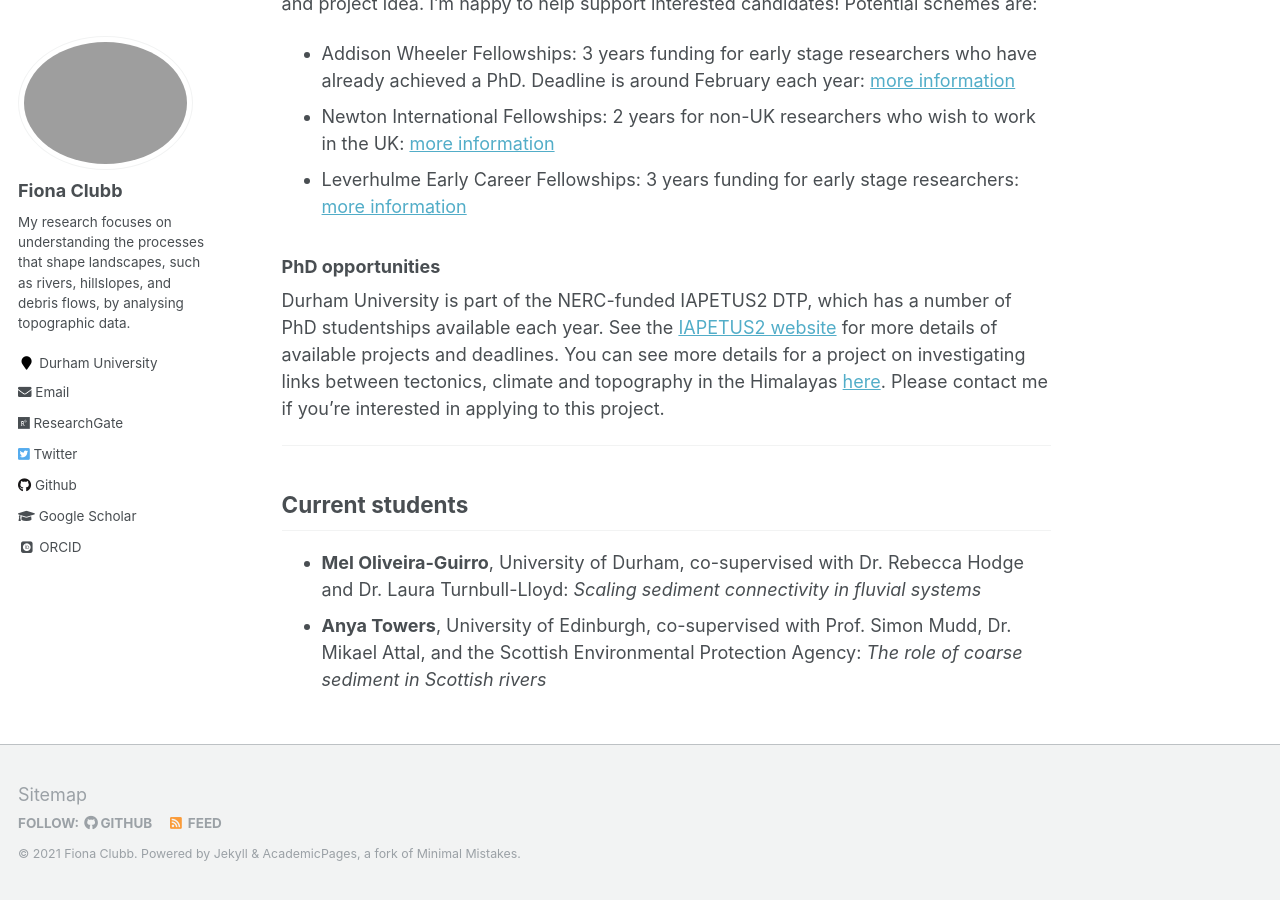
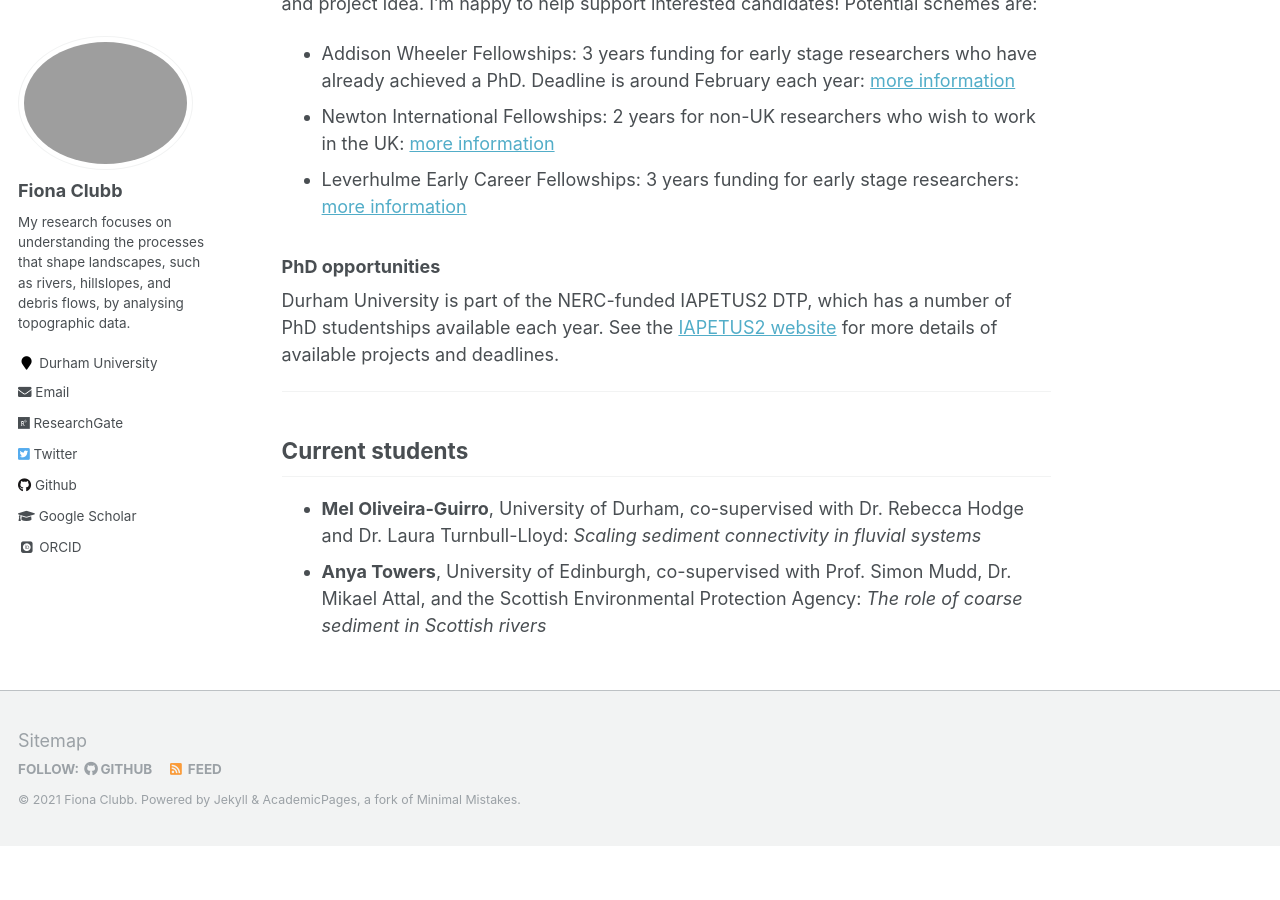
Before and after one commit to fclubb/fclubb.github.io, a Jekyll site: the page built from _pages/about.md, in a window 1280 px wide and 900 px high, scrolled down 1331 px. Built offline with Jekyll 4.4.1, drawn with Linux system fonts in a browser that asks for light colours; some web fonts are replaced; a file with an impossible date is left out; after the commit the page ends 2177 px from its top, so only the background shows below that.

Commit message:
Removing this year iapetus

```diff
--- a/_pages/about.md
+++ b/_pages/about.md
@@ -35,7 +35,7 @@ There are a number of different fellowships which you can apply for to work at D
 
 ### PhD opportunities
 
-Durham University is part of the NERC-funded IAPETUS2 DTP, which has a number of PhD studentships available each year. See the [IAPETUS2 website](http://www.iapetus.ac.uk) for more details of available projects and deadlines. You can see more details for a project on investigating links between tectonics, climate and topography in the Himalayas [here](https://www.iapetus2.ac.uk/studentships/rivers-in-the-himalayas-investigating-links-between-tectonics-climate-and-topography/). Please contact me if you're interested in applying to this project.
+Durham University is part of the NERC-funded IAPETUS2 DTP, which has a number of PhD studentships available each year. See the [IAPETUS2 website](http://www.iapetus.ac.uk) for more details of available projects and deadlines.
 
 ---
 ## Current students
```
